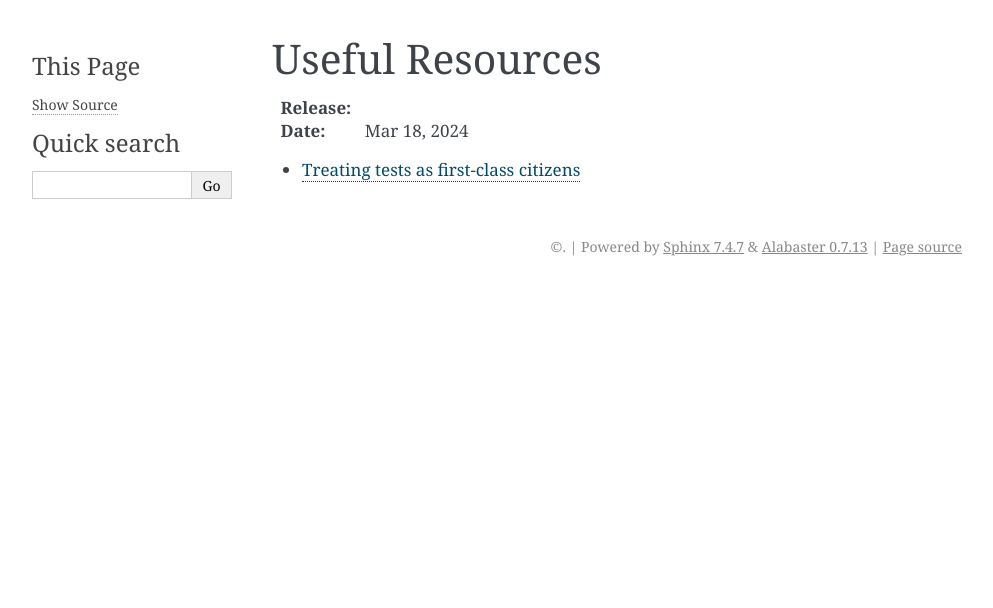
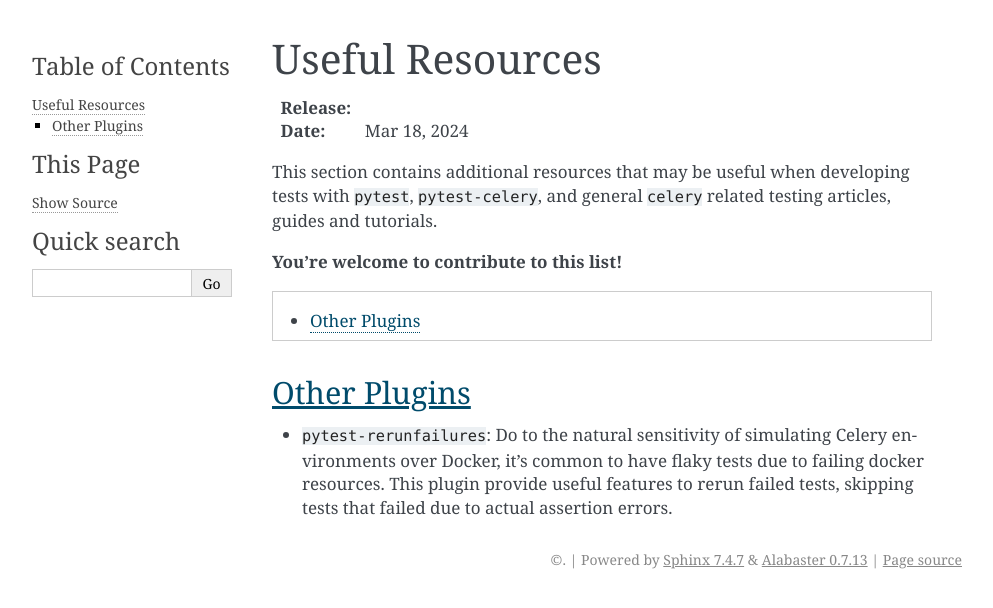
Before and after one commit to celery/pytest-celery, a Sphinx documentation site: the page built from docs/userguide/resources/index.rst, in a window 1280 px wide. Shown: the top 608 px of the page, without its empty margins (148-1141 px from the left). Built offline with Sphinx 7.4.7, drawn with Linux system fonts in a browser that asks for light colours; cross-references to code outside the pages are shown as plain code.

Commit message:
New Doc: Useful Resources

```diff
--- a/docs/getting-started/introduction.rst
+++ b/docs/getting-started/introduction.rst
@@ -215,7 +215,7 @@ Features
 
         - **Tests as first class citizens**
 
-            The plugin is designed to enhance testing capabilities by :ref:`first-class-citizen`.
+            The plugin is designed to enhance testing capabilities by treating tests as first-class citizens.
             It uses advanced mechanisms to encapsulate the complexity of setting up a Celery environment, thus
             allowing the developer to focus on the test case itself and leave the hard lifting to the plugin.
 
--- a/docs/userguide/resources/index.rst
+++ b/docs/userguide/resources/index.rst
@@ -7,7 +7,18 @@
 :Release: |version|
 :Date: |today|
 
-.. toctree::
-    :maxdepth: 1
+This section contains additional resources that may be useful when developing tests with :pypi:`pytest <pytest>`,
+:pypi:`pytest-celery <pytest-celery>`, and general :pypi:`celery <celery>` related testing articles, guides and tutorials.
 
-    first-class-citizen
+**You're welcome to contribute to this list!**
+
+.. contents::
+    :local:
+    :depth: 2
+
+Other Plugins
+~~~~~~~~~~~~~
+
+- :pypi:`pytest-rerunfailures <pytest-rerunfailures>`: Do to the natural sensitivity of simulating Celery environments over Docker, it's
+  common to have flaky tests due to failing docker resources. This plugin provide useful features to rerun failed tests, skipping tests that
+  failed due to actual assertion errors.
```
Also changed, not shown: docs/userguide/resources/first-class-citizen.rst (deleted, +0 -17 lines).
